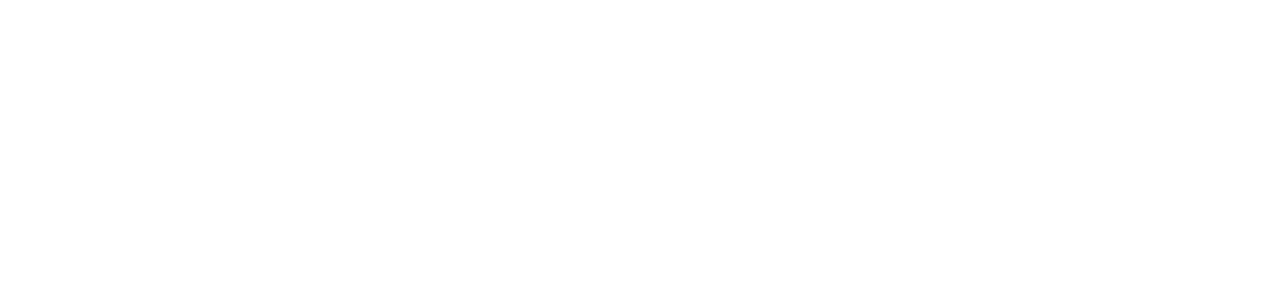
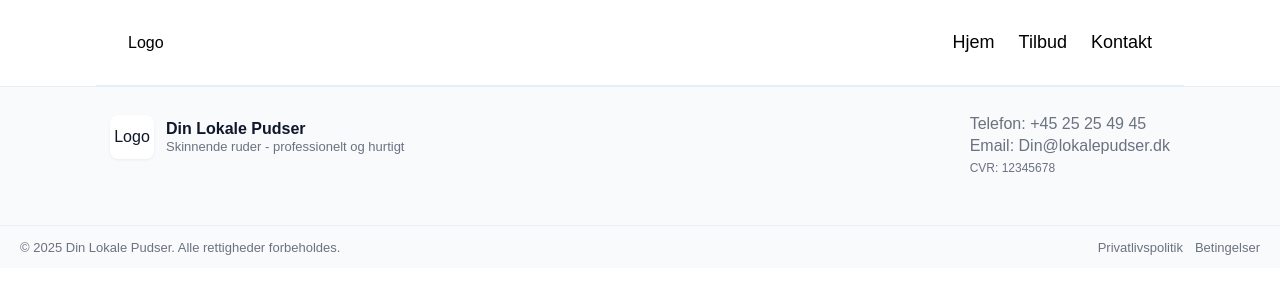
Before and after one commit to SilasWB/pudser, a Next.js app: page / in a window 1280 px wide. Shown: the top 300 px of the page. Built offline with nearby package versions, Linux system fonts and the light colour scheme.

Commit message:
header and footer

```diff
--- /dev/null
+++ b/src/app/components/footer/footer.scss
@@ -0,0 +1,136 @@
+
+@use "../../root.scss";
+
+.footer {
+  background: var(--bg);
+  color: #0f172a;
+  border-top: 1px solid var(--border);
+
+
+  &__container {
+    max-width: 1100px;
+    margin: 0 auto;
+    padding: 28px 20px;
+    display: flex;
+    gap: 24px;
+    align-items: start;
+    flex-wrap: wrap;
+    justify-content: space-between;
+  }
+
+  &__brand {
+    display: flex;
+    gap: 12px;
+    align-items: center;
+    min-width: 220px;
+  }
+
+  &__logo {
+    width: 44px;
+    height: 44px;
+    display: inline-flex;
+    align-items: center;
+    justify-content: center;
+    border-radius: 8px;
+    background: white;
+    box-shadow: 0 1px 3px rgba(2, 6, 23, 0.06);
+  }
+
+  &__brand-info {
+    display: flex;
+    flex-direction: column;
+  }
+
+  &__company {
+    margin: 0;
+    font-size: 16px;
+    line-height: 1.1;
+    font-weight: 700;
+  }
+
+  &__tagline {
+    margin: 2px 0 0 0;
+    font-size: 13px;
+    color: var(--muted);
+  }
+
+  &__contact {
+    font-style: normal;
+    color: var(--muted);
+    min-width: 200px;
+
+    a {
+      color: inherit;
+      text-decoration: none;
+
+      &:hover {
+        text-decoration: underline;
+      }
+    }
+
+    &-item {
+      margin-bottom: 4px;
+
+      &--small {
+        font-size: 12px;
+        margin-top: 6px;
+      }
+    }
+  }
+
+  &__bottom {
+    border-top: 1px solid var(--border);
+    margin-top: 18px;
+    padding: 12px 20px;
+    display: flex;
+    justify-content: space-between;
+    align-items: center;
+    gap: 12px;
+    flex-wrap: wrap;
+  }
+
+  &__copyright {
+    margin: 0;
+    color: var(--muted);
+    font-size: 13px;
+  }
+
+  &__policies {
+    list-style: none;
+    display: flex;
+    gap: 12px;
+    margin: 0;
+    padding: 0;
+
+    &-item a {
+      color: var(--muted);
+      text-decoration: none;
+      font-size: 13px;
+
+      &:hover {
+        color: var(--accent);
+        text-decoration: underline;
+      }
+    }
+  }
+
+  /* Responsive */
+  @media (max-width: 720px) {
+    &__container {
+      padding: 20px;
+    }
+
+    &__brand {
+      order: 1;
+    }
+
+    &__contact {
+      order: 2;
+      width: 100%;
+    }
+
+    &__bottom {
+      padding: 12px 20px;
+    }
+  }
+}
--- /dev/null
+++ b/src/app/components/footer/index.jsx
@@ -0,0 +1,53 @@
+"use client";
+
+import React from "react";
+import "./footer.scss";
+import Link from "next/link";
+
+export default function Footer() {
+    const year = "2025";
+
+    return (
+        <footer className="footer">
+            <div className="footer__container">
+
+                <div className="footer__brand">
+                    <div className="footer__logo">Logo</div>
+                    <div className="footer__brand-info">
+                        <h3 className="footer__company">Din Lokale Pudser</h3>
+                        <p className="footer__tagline">
+                            Skinnende ruder - professionelt og hurtigt
+                        </p>
+                    </div>
+                </div>
+
+                <address className="footer__contact">
+                    <div className="footer__contact-item">
+                        Telefon: <Link href="tel:+4525254945">+45 25 25 49 45</Link>
+                    </div>
+                    <div className="footer__contact-item">
+                        Email: <Link href="mailto:Din@lokalepudser.dk">Din@lokalepudser.dk</Link>
+                    </div>
+                    <div className="footer__contact-item footer__contact-item--small">
+                        CVR: 12345678
+                    </div>
+                </address>
+
+            </div>
+
+            <div className="footer__bottom">
+                <p className="footer__copyright">
+                    © {year} Din Lokale Pudser. Alle rettigheder forbeholdes.
+                </p>
+                <ul className="footer__policies">
+                    <li className="footer__policies-item">
+                        <a href="/privat">Privatlivspolitik</a>
+                    </li>
+                    <li className="footer__policies-item">
+                        <a href="/betingelser">Betingelser</a>
+                    </li>
+                </ul>
+            </div>
+        </footer>
+    );
+}
--- a/src/app/components/header/header.scss
+++ b/src/app/components/header/header.scss
@@ -1,10 +1,12 @@
+@use "../../root.scss";
+
 .header {
     &__wrapper {
         padding: 2rem;
         width: 85%;
         margin: 0 auto;
         align-items: center;
-        border-bottom: 1px solid #D9D9D9;
+        border-bottom: 1px solid #e6eef6;
         display: flex;
         justify-content: space-between;
 
@@ -20,7 +22,8 @@
                 gap: 1.5rem;
                 font-size: 18px;
                 :hover {
-                    color: red;
+                  color: var(--accent);
+        text-decoration: underline;
                 }
             }
         }
--- a/src/app/components/header/index.jsx
+++ b/src/app/components/header/index.jsx
@@ -11,7 +11,7 @@ export default function Header() {
             <header className="header">
                 <nav className="header__wrapper">
                     <div className="header__wrapper-image">
-                        {/* <Logo /> */}
+                   Logo
                     </div>
                     <section className="header__wrapper__section">
                         <ul className="header__wrapper__section-links">
@@ -19,10 +19,10 @@ export default function Header() {
                                 <Link href="/">Hjem</Link>
                             </li>
                             <li>
-                                <Link href="/price">Priser</Link>
+                                <Link href="/tilbud">Tilbud</Link>
                             </li>
                             <li>
-                                <Link href="./contact">Contact</Link>
+                                <Link href="./kontakt">Kontakt</Link>
                             </li>
                         </ul>
                     </section>
--- a/src/app/page.js
+++ b/src/app/page.js
@@ -1,3 +1,4 @@
+import Footer from "./components/footer";
 import Header from "./components/header";
 
 export default function Home() {
@@ -7,6 +8,7 @@ export default function Home() {
     <main>
 
     </main>
+    <Footer />
 
     </>
   );
--- /dev/null
+++ b/src/app/root.scss
@@ -0,0 +1,6 @@
+:root {
+  --bg: #f8fafc;
+  --muted: #6b7280;
+  --accent: #0369a1;
+  --border: #e6eef6;
+}
```
Also changed, not shown: src/app/(routes)/kontakt/page.jsx (added, +18 -0 lines), src/app/(routes)/page.jsx (deleted, +0 -14 lines), 1 other file (tests, documents, lock files or other folders).
